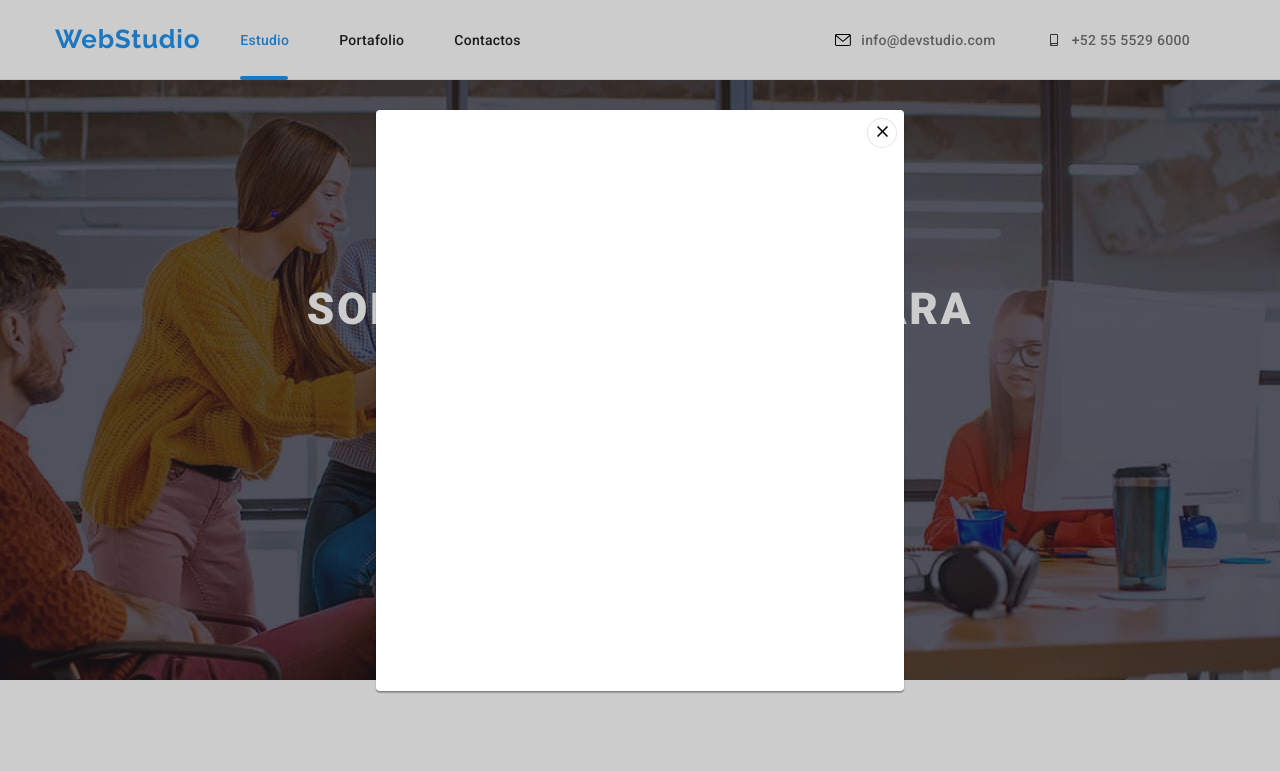
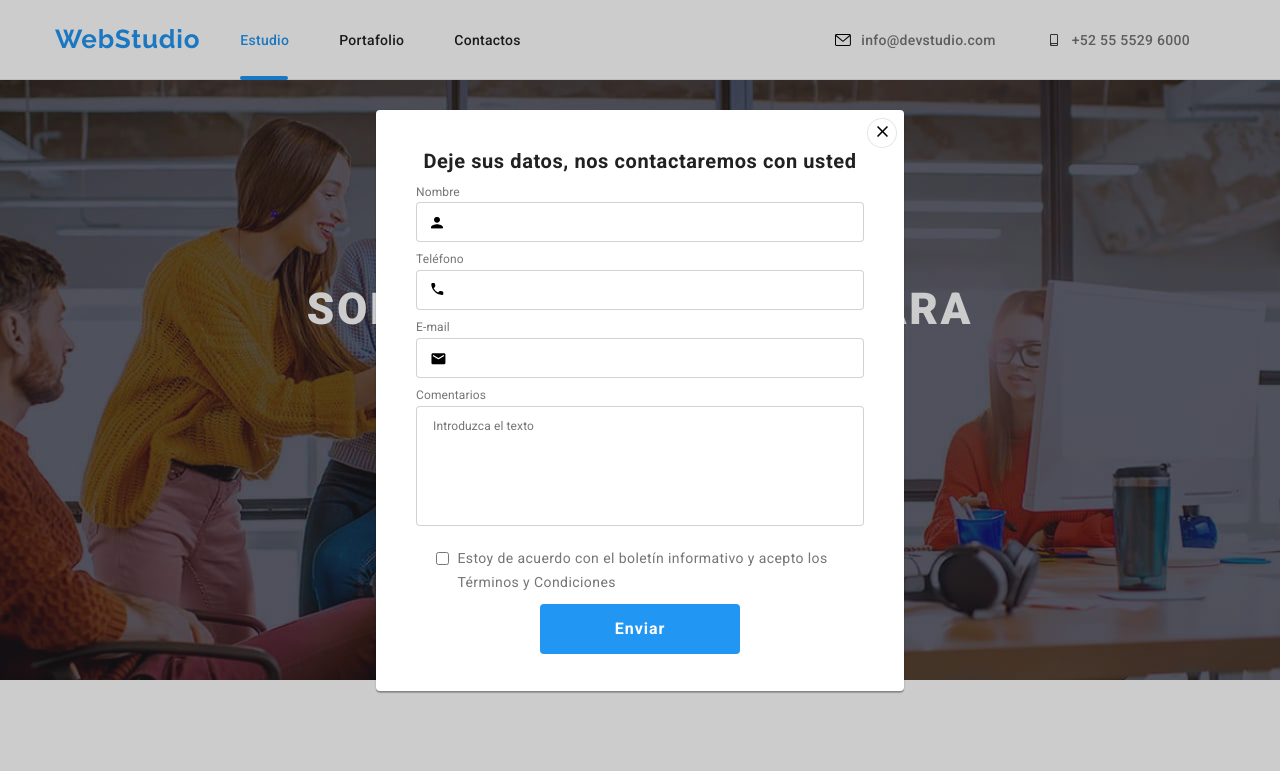
Before and after one commit to francis2911/goit-markup-hw-06, a plain HTML site: page index.html in a window 1280 px wide. Both pictures are taken after a click on the button "Solicitar un servicio". Shown: the top 771 px of the page. Drawn offline with nearby package versions, Linux system fonts and the light colour scheme.

Commit message:
se realizo todo lo de adentro del modal

```diff
--- a/css/style.css
+++ b/css/style.css
@@ -903,6 +903,171 @@ main li {
   fill: var(--var-color-fondo-hover-focus);
 }
 
+.formu {
+  display: flex;
+  flex-direction: column;
+  align-items: center;
+}
+
+.form-modal {
+  width: 448px;
+  display: flex;
+  flex-direction: column;
+  margin-bottom: 10px;
+}
+
+.form-modal-comen {
+  width: 448px;
+  display: flex;
+  flex-direction: column;
+  margin-bottom: 20px;
+}
+
+.form-modal-check {
+  width: 448px;
+  display: flex;
+  flex-direction: column;
+  margin-bottom: 10px;
+  padding-left: 20px;
+}
+
+.descrip {
+  display: flex;
+  margin: auto;
+  font-style: normal;
+  font-weight: 400;
+  font-size: 14px;
+  line-height: 1.714em;
+  /* identical to box height, or 171% */
+  letter-spacing: 0.03em;
+  color: #757575;
+}
+
+.checkbox {
+  width: 16px;
+  height: 15px;
+  margin-right: 8.38px;
+  margin-top: 5px;
+}
+
+.submit {
+  background-color: #2196f3;
+  display: block;
+  margin: auto;
+  cursor: pointer;
+
+  width: 200px;
+  height: 50px;
+  border-radius: 4px;
+  border: none;
+
+  font-style: normal;
+  font-weight: 700;
+  font-size: 16px;
+  line-height: 1.875em;
+  /* identical to box height, or 188% */
+  align-items: center;
+  text-align: center;
+  letter-spacing: 0.06em;
+  color: #ffffff;
+}
+
+.submit:hover {
+  transition: opacity 250ms cubic-bezier(0.4, 0, 0.2, 1),
+    visibility 250ms cubic-bezier(0.4, 0, 0.2, 1);
+  box-shadow: 0px 4px 4px rgba(0, 0, 0, 0.15);
+}
+
+.title-modal {
+  text-align: center;
+  margin: auto;
+  margin-top: 2px;
+  margin-bottom: 12px;
+
+  font-style: normal;
+  font-weight: 700;
+  font-size: 20px;
+  line-height: 1.15em;
+  text-align: center;
+  letter-spacing: 0.03em;
+  color: #212121;
+}
+
+.tex-modal {
+  font-style: normal;
+  font-weight: 400;
+  font-size: 12px;
+  line-height: 1.166em;
+  /* identical to box height */
+
+  letter-spacing: 0.01em;
+
+  color: #757575;
+}
+
+.modal-datos {
+  width: 448px;
+  height: 40px;
+  border: 1px solid rgba(33, 33, 33, 0.2);
+  border-radius: 4px;
+  margin-top: 4px;
+  padding-left: 42px;
+  cursor: pointer;
+
+  font-style: normal;
+  font-weight: 400;
+  font-size: 12px;
+  line-height: 1.166em;
+  letter-spacing: 0.01em;
+  /* color: rgba(117, 117, 117, 0.5); */
+  color: rgba(33, 33, 33, 1);
+}
+
+.form-icons {
+  position: relative;
+}
+
+.icons-form {
+  position: absolute;
+  left: 15px;
+  transform: translateY(-210%);
+}
+
+.modal-datos:hover + .form-icons,
+.modal-datos:focus + .form-icons {
+  fill: #2196f3;
+}
+
+.modal-datos:hover {
+  border-color: #2196f3;
+}
+
+.modal-coment {
+  width: 448px;
+  height: 120px;
+  border: 1px solid rgba(33, 33, 33, 0.2);
+  border-radius: 4px;
+  margin: 0 auto;
+  margin-top: 4px;
+  padding: 12px 16px;
+
+  font-style: normal;
+  font-weight: 400;
+  font-size: 12px;
+  line-height: 1.166em;
+  letter-spacing: 0.01em;
+
+  color: rgba(117, 117, 117, 0.5);
+}
+
+.modal-coment:hover {
+  border-color: #2196f3;
+}
+
+textarea {
+  resize: none;
+}
+
 .form-footer {
   display: flex;
 }
--- a/index.html
+++ b/index.html
@@ -69,6 +69,49 @@
               <use href="./images/icons.svg#icon-close"></use>
             </svg>
           </button>
+          <h3 class="title-modal">Deje sus datos, nos contactaremos con usted</h3>
+                <form class="formu" name="Conocer al cliente" autocomplete="off" novalidate>
+                    <div class="form-modal">
+                        <label class="tex-modal" for="nombre">Nombre</label>
+                        <input class="modal-datos" type="text" name="nombre" id="nombre">
+                        <div class="form-icons">
+                            <svg class="icons-form" width="12" height="12">
+                                <use href="./images/icons.svg#icon-contacto"></use>
+                            </svg>
+                        </div>
+                    </div>
+                    <div class="form-modal">
+                        <label class="tex-modal" for="numero">Teléfono</label>
+                        <input class="modal-datos" type="tel" name="numero" id="numero">
+                        <div class="form-icons">
+                            <svg class="icons-form" width="13" height="13">
+                                <use href="./images/icons.svg#icon-telefono"></use>
+                            </svg>
+                        </div>
+                    </div>
+                    <div class="form-modal">
+                        <label class="tex-modal" for="correo">E-mail</label>
+                        <input class="modal-datos" type="text" name="correo" id="correo">
+                        <div class="form-icons">
+                            <svg class="icons-form" width="15" height="12">
+                                <use href="./images/icons.svg#icon-correo"></use>
+                            </svg>
+                        </div>
+                    </div>
+                    <div class="form-modal-comen">
+                        <label class="tex-modal" for="ideas">Comentarios</label>
+                        <textarea class="modal-coment" type="text" name="ideas" id="ideas"
+                            placeholder="Introduzca el texto"></textarea>
+                    </div>
+                    <div class="form-modal-check">
+                        <label class="descrip" for="verificar">
+                            <input class="checkbox" type="checkbox">
+                            <p class="descrip">Estoy de acuerdo con el boletín informativo y acepto los Términos y
+                                Condiciones</p>
+                        </label>
+                    </div>
+                    <button class="submit" type="submit">Enviar</button>
+                </form>
         </div>
       </div>
 
@@ -398,31 +441,19 @@
             </a>
           </div>
         </div>
-        <form
-          class="form-footer"
-          name="suscripcion"
-          autocomplete="off"
-          novalidate
-        >
+        <form class="form-footer" name="suscripcion" autocomplete="off" novalidate>
           <div class="form-sucrib">
-            <label class="tex-for" for="correo">
-              SUSCRÍBASE AL BOLETÍN INFORMATIVO</label
-            >
-            <input
-              class="input-footer"
-              type="correo"
-              name="correo"
-              id="correo"
-              placeholder="Correo Electrónico"
-            />
+              <label class="tex-for" for="correo"> SUSCRÍBASE AL BOLETÍN INFORMATIVO</label>
+              <input class="input-footer" type="correo" name="correo" id="correo"
+                  placeholder="Correo Electrónico">
           </div>
-          <button class="for-button" type="submit">
-            Suscríbase
-            <svg class="icon-enviar" widht="24" height="24">
-              <use href="./images/icons.svg#icon-enviar-cono"></use>
-            </svg>
+          <button class="for-button" type="submit">Suscríbase
+              <svg class="icon-enviar" widht="24" height="24">
+                  <use href="./images/icons.svg#icon-enviar-cono"></use>
+              </svg>
           </button>
-        </form>
+      </form>
+      </div>
       </div>
     </footer>
     <script src="./js/modal.js"></script>
```
